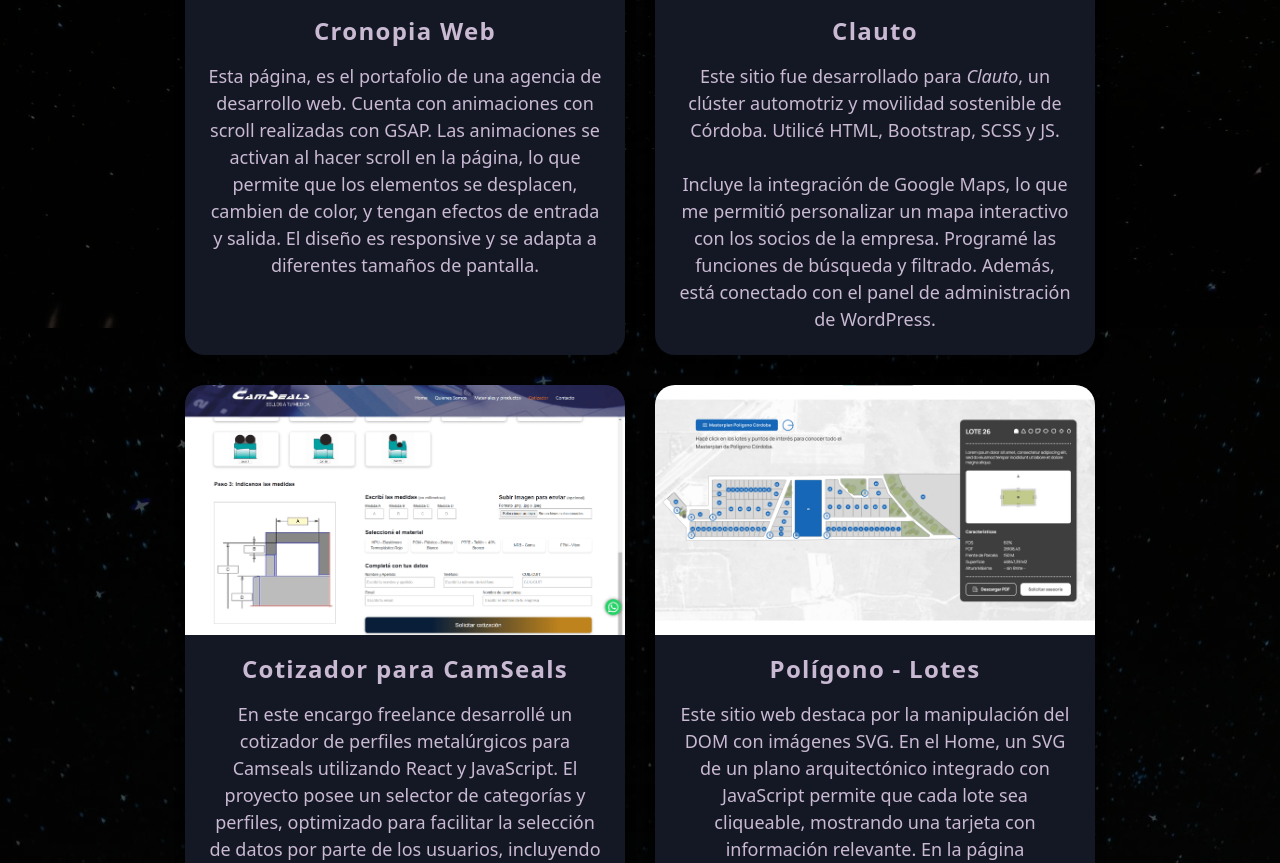
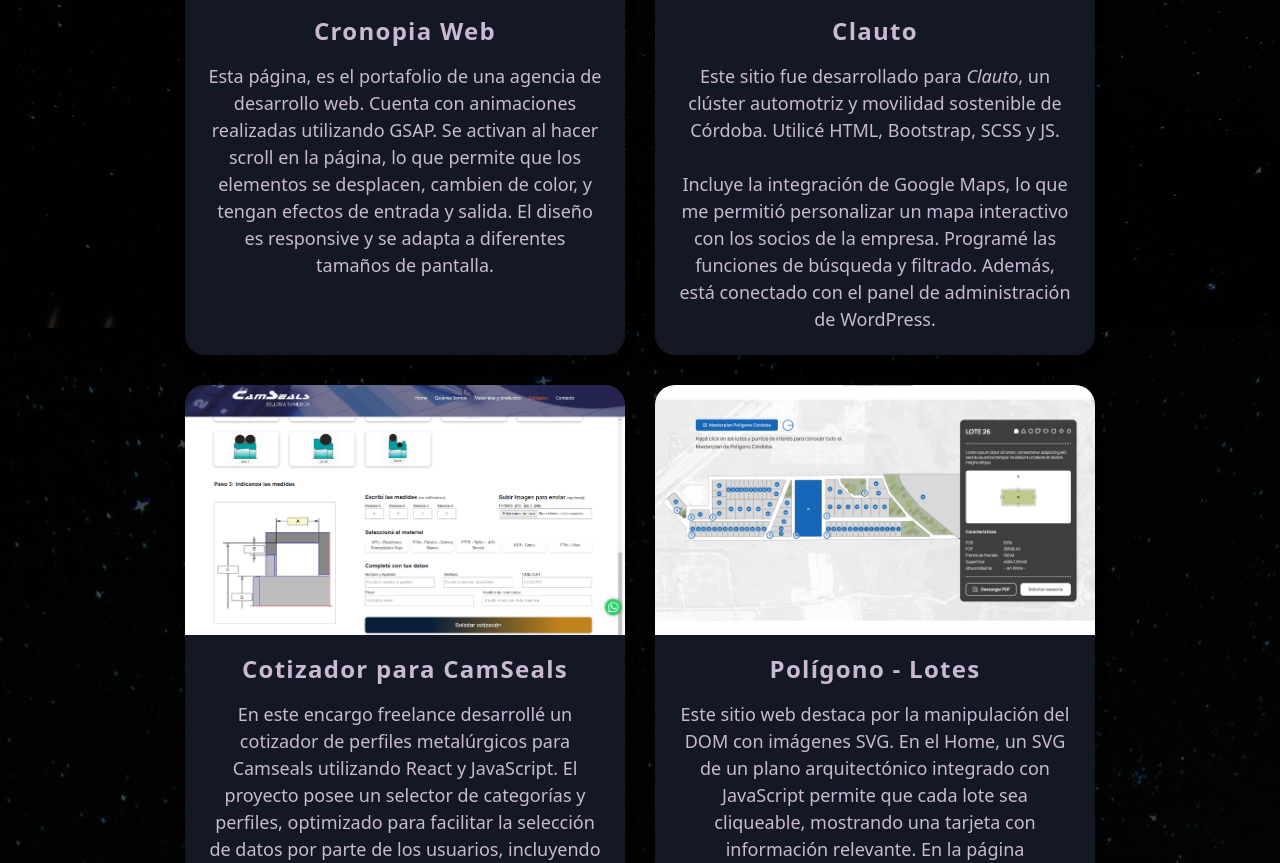
Before and after one commit to lautiquiroga/portafolioLQnuevo, a website: page index.html in a window 1280 px wide. Shown: the part 3514-4377 px from the top of the page. Drawn offline with nearby package versions, Linux system fonts and the light colour scheme.

Commit message:
mejor redaccion en descr de cronopia web

```diff
--- a/index.html
+++ b/index.html
@@ -292,8 +292,8 @@
                   <b>Cronopia Web</b>
                 </h3>
                 <p class="info-proyecto">
-                  Esta página, es el portafolio de una agencia de desarrollo web. Cuenta con animaciones con scroll
-                  realizadas con GSAP. Las animaciones se activan al hacer
+                  Esta página, es el portafolio de una agencia de desarrollo web. Cuenta con animaciones realizadas
+                  utilizando GSAP. Se activan al hacer
                   scroll en la página, lo que permite que los elementos se desplacen, cambien de color, y tengan efectos
                   de entrada y salida. El diseño es responsive y se adapta a
                   diferentes tamaños de pantalla.
```
